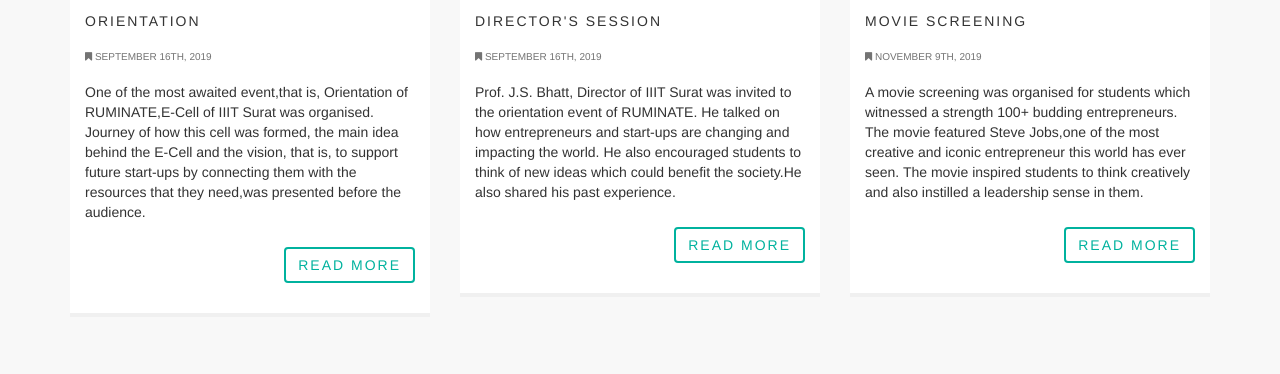
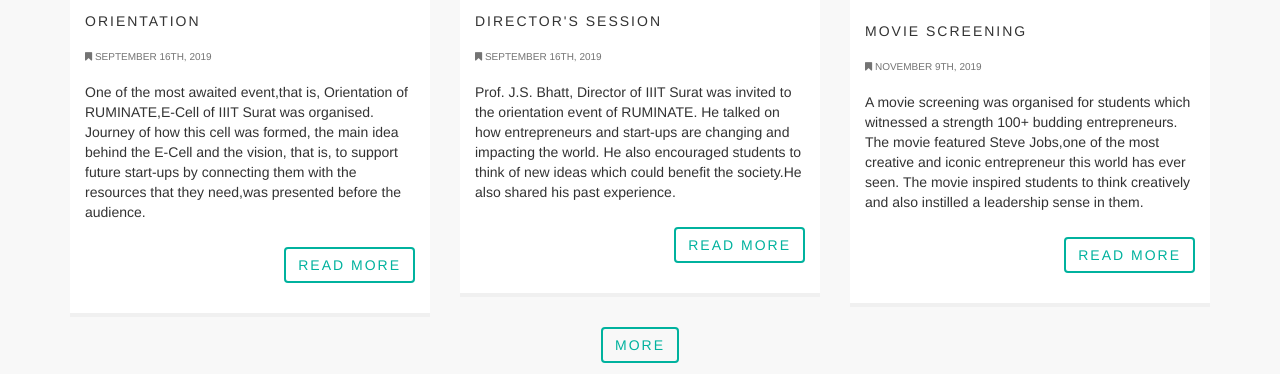
Before and after one commit to E-Cell-IIIT-Surat/Wall, a Django app: page / in a window 1280 px wide. Shown: the part 4350-4724 px from the top of the page. Run offline with Django 4.2, Linux system fonts and the light colour scheme; data comes from the database, SQL or seed files in the repository; some libraries are stand-ins or nearby versions.

Commit message:
shown / not shown functionality added
Database and CSS needs to be updated
Flex box after clicking on More is not proper , probably because different size of divs

```diff
--- a/static/style/css/style.css
+++ b/static/style/css/style.css
@@ -1,5 +1,9 @@
 @import url(http://fonts.googleapis.com/css?family=Lato:400,700,300&display=swap);
 
+#more-button {
+    display: block;
+    margin: 0 auto;
+}
 
 
 body {
--- a/templates/index.html
+++ b/templates/index.html
@@ -7,8 +7,6 @@
     <title>Ruminate</title>
     <link rel="apple-touch-icon" href="https://ik.imagekit.io/iqgqcaprmq/Ruminate_Logo_png-04_x0_ksBWZd.jpg">
     <link rel="stylesheet" type="text/css" href="{% static 'style/style.css' %}">
-    {% comment %} <link href="https://maxcdn.bootstrapcdn.com/bootstrap/4.5.2/css/bootstrap.min.css" rel="stylesheet"> {% endcomment %}
-
 </head>
 
 <!-- Header -->
@@ -280,7 +278,6 @@
                                     <!-- Quote 1 -->
                                     {% block list %}
                                         {% for event in upcomingEvents %}
-
                                         <div class="carousel-item item {% if forloop.first %}active{% endif %}">
                                             <h2>{{event.title}}</h2>
                                             <blockquote>
@@ -321,7 +318,7 @@
         </section>
 
   <section id="blog" class="white">
-            <div class="container">
+        <div class="container">
                 <div class="center gap fade-down section-heading">
                     <div class="gap"></div>
                     <h2 class="main-title">From The Past</h2>
@@ -329,7 +326,7 @@
                     <p>The golden and glittery wall of memories.</p>
                 </div>
                 <div class="gap"></div>
-                <div class="row">
+                <div class="row" id="event-cards">
                     <div class="col-md-4">
                         <div class="post">
                             <div class="post-img-content">
@@ -388,6 +385,8 @@
                             </div>
                         </div>
                     </div>
+
+                    <div class="gap"></div>
                     <div class="col-md-4">
                         <div class="post">
                             <div class="post-img-content">
@@ -417,95 +416,12 @@
                             </div>
                         </div>
                     </div>
-                </div>
+
                 <div class="gap"></div>
-                <div class="row">
-                    <div class="col-md-4">
-                        <div class="post">
-                            <div class="post-img-content">
-                                <img loading="lazy" src="https://ik.imagekit.io/iqgqcaprmq/portfolio/GD_6IZbLTOd1v.jpeg"
-                                    class="img-responsive lozad" />
-                                <div class="overlay">
-                                    <a class="preview btn btn-outlined btn-primary" href="#"><i
-                                            class="fa fa-link"></i></a>
-                                </div>
-                            </div>
-                            <div class="content">
-                                <h2 class="post-title">Group discussion</h2>
-                                <div class="author">
-                                    <i class="fa fa-bookmark"></i> <time datetime="2014-01-20">November 9th, 2019</time>
-                                </div>
-                                <div>
-                                    Around 100+ students participated in group discussion. Students were divided into
-                                    group and were given the task to come up with an idea that could be helpful to the
-                                    society. This event helped opened their creative side and allowed them to
-                                    ponder over solution to society's problem.
-                                </div>
-                                <div class="read-more-wrapper">
-                                    <a href="#" class="btn btn-outlined btn-primary">Read more</a>
-                                </div>
-                            </div>
-                        </div>
-                    </div>
-                    <div class="col-md-4">
-                        <div class="post">
-                            <div class="post-img-content">
-                                <img loading="lazy"
-                                    src="https://ik.imagekit.io/iqgqcaprmq/portfolio/team03_jBW_Db4iUf.jpeg"
-                                    class="img-responsive lozad" />
-                                <div class="overlay">
-                                    <a class="preview btn btn-outlined btn-primary" href="#"><i
-                                            class="fa fa-link"></i></a>
-                                </div>
-                            </div>
-                            <div class="content">
-                                <h2 class="post-title">Online Competition</h2>
-                                <div class="author">
-                                    <i class="fa fa-bookmark"></i> <time datetime="2014-01-20">October 22nd, 2019</time>
-                                </div>
-                                <div>
-                                    An online competition was conducted by RUMINATE in which students were asked to
-                                    submit their case studies related to entrepreneurship. The response we got was
-                                    overwhelming as we got around 50+ submissions on different topics.
-                                </div>
-                                <div class="read-more-wrapper">
-                                    <a href="#" class="btn btn-outlined btn-primary">Read more</a>
-                                </div>
-                            </div>
-                        </div>
-                    </div>
-                    <div class="col-md-4">
-                        <div class="post">
-                            <div class="post-img-content">
-                                <img loading="lazy"
-                                    src="https://ik.imagekit.io/iqgqcaprmq/portfolio/team05_RXWv_PEfMA.jpg"
-                                    class="img-responsive lozad" />
-                                <div class="overlay">
-                                    <a class="preview btn btn-outlined btn-primary" href="#"><i
-                                            class="fa fa-link"></i></a>
-                                </div>
-                            </div>
-                            <div class="content">
-                                <h2 class="post-title">Interactive Session</h2>
-                                <div class="author">
-                                    <i class="fa fa-bookmark"></i> <time datetime="2014-01-20">January 25th, 2020</time>
-                                </div>
-                                <div>
-                                    Mentorship is one of the most important part of entrepreneurship. The budding
-                                    entrepreneurs were given a direction and guidance by their senior counterparts. This
-                                    session witnessed questions like how to think out of the box, how to generate
-                                    contacts and many more.
-                                </div>
-                                <div class="read-more-wrapper">
-                                    <a href="#" class="btn btn-outlined btn-primary">Read more</a>
-                                </div>
-                            </div>
-                        </div>
-                    </div>
+
                     {%block past%}
                     {% for event in pastEvents%}
-
-                    <div class="col-md-4">
+                    <div class="col-md-4 {% if forloop.counter >= 1 %} hidden-cards{% endif %}">
                         <div class="post">
                             <div class="post-img-content">
                                 <img loading="lazy"
@@ -530,12 +446,20 @@
                             </div>
                         </div>
                     </div>
+
+
                     {% if forloop.counter|divisibleby:3 %}
                         <div class="gap"></div>
                     {% endif %}
                     {% endfor %}
                     {%endblock%}
+
+
                 </div>
+                <div class="center gap fade-down section-heading">
+                    <button id="more-button" class="btn btn-outlined btn-primary" onclick="toggleMore()">More</button>
+                </div>
+
                 <div id="teams" class="gap"></div>
                 <div class="gap"></div>
                 <div class="center gap fade-down section-heading">
@@ -544,7 +468,6 @@
                     <p>Alone we can do so little, together we can do so much.</p>
                 </div>
                 <div class="gap"></div>
-
                 <div id="meet-the-team" class="row desktop">
                     <div class="col-md-3 col-xs-4">
 
@@ -580,20 +503,24 @@
                         <div class="center team-member">
                             <div class="team-image">
                                 <img class="img-responsive lozad img-thumbnail bounce-in" loading="lazy"
-                                    src="https://ik.imagekit.io/iqgqcaprmq/team/yogesh_88Yi95lhuI.jpg" alt="">
+                                    src="https://ik.imagekit.io/iqgqcaprmq/team/nikhil_hCo-CSG5PX.jpeg" alt="">
                                 <div class="overlay">
                                     <a class="preview btn btn-outlined btn-primary"
-                                        href="https://ik.imagekit.io/iqgqcaprmq/team/yogesh_88Yi95lhuI.jpg"
+                                        href="https://ik.imagekit.io/iqgqcaprmq/team/nikhil_hCo-CSG5PX.jpeg"
                                         rel="prettyPhoto"><i class="fa fa-eye"></i></a>
                                 </div>
                             </div>
                             <div class="team-content fade-up">
-                                <h5>Yogesh Pandey<small class="role muted">Joint Secretary</small></h5>
-                                <p>Computer Science<br /> Dept.</p>
+                                <h5>Nikhil Vyas<small class="role muted">Secretary</small></h5>
+                                <p>Electronics and Communication Dept.</p>
+                                <a class="btn btn-social btn-facebook"
+                                    href="https://www.facebook.com/nikhil.vyas.9889"><i class="fa fa-facebook"></i></a>
                                 <a class="btn btn-social btn-google-plus"
-                                    href="https://mail.google.com/mail/u/?authuser=yogi.sam72@gmail.com"><i
-                                        class="fa fa-google-plus"></i></a> <a class="btn btn-social btn-linkedin"
-                                    href="https://www.linkedin.com/in/yogesh-pandey-61aa11190"><i
+                                    href="https://mail.google.com/mail/u/?authuser=nikhilvyas1998@gmail.com"><i
+                                        class="fa fa-google-plus"></i></a> <a class="btn btn-social btn-instagram"
+                                    href="https://www.instagram.com/nik.vyas_95_/"><i class="fa fa-instagram"></i></a>
+                                <a class="btn btn-social btn-linkedin"
+                                    href="https://www.linkedin.com/in/nikhil-vyas-4a1a81148/"><i
                                         class="fa fa-linkedin"></i></a>
                             </div>
                         </div>
@@ -636,19 +563,23 @@
                         <div class="center team-member">
                             <div class="team-image">
                                 <img class="img-responsive lozad img-thumbnail bounce-in" loading="lazy"
-                                    src="https://ik.imagekit.io/iqgqcaprmq/team/yogesh_88Yi95lhuI.jpg" alt="">
+                                    src="https://ik.imagekit.io/iqgqcaprmq/team/nikhil_hCo-CSG5PX.jpeg" alt="">
                                 <div class="overlay">
                                     <a class="preview btn btn-outlined btn-primary"
-                                        href="https://ik.imagekit.io/iqgqcaprmq/team/yogesh_88Yi95lhuI.jpg"
+                                        href="https://ik.imagekit.io/iqgqcaprmq/team/nikhil_hCo-CSG5PX.jpeg"
                                         rel="prettyPhoto"><i class="fa fa-eye"></i></a>
                                 </div>
                             </div>
                             <div class="team-content fade-up">
-                                <h5>Yogesh Pandey<small class="role muted">Joint Secretary</small></h5>
+                                <h5>Nikhil Vyas<small class="role muted">Secretary</small></h5>
+                                <a class="btn btn-social btn-facebook"
+                                    href="https://www.facebook.com/nikhil.vyas.9889"><i class="fa fa-facebook"></i></a>
                                 <a class="btn btn-social btn-google-plus"
-                                    href="https://mail.google.com/mail/u/?authuser=yogi.sam72@gmail.com"><i
-                                        class="fa fa-google-plus"></i></a> <a class="btn btn-social btn-linkedin"
-                                    href="https://www.linkedin.com/in/yogesh-pandey-61aa11190"><i
+                                    href="https://mail.google.com/mail/u/?authuser=nikhilvyas1998@gmail.com"><i
+                                        class="fa fa-google-plus"></i></a> <a class="btn btn-social btn-instagram"
+                                    href="https://www.instagram.com/nik.vyas_95_/"><i class="fa fa-instagram"></i></a>
+                                <a class="btn btn-social btn-linkedin"
+                                    href="https://www.linkedin.com/in/nikhil-vyas-4a1a81148/"><i
                                         class="fa fa-linkedin"></i></a>
                             </div>
                         </div>
@@ -656,7 +587,7 @@
                 </div>
 
                 <div class="read-more-wrapper">
-                    <a class="btn btn-outlined btn-primary" type="button" href="./team">
+                    <a class="btn btn-outlined btn-primary" type="button" href="#" style="margin-right: 50px;">
                         See whole team
                     </a>
                 </div>
@@ -697,28 +628,24 @@
                                         alt="">
                                 </div>
                                 <div class="media-body">
-                                    <span class="media-heading"><a href="https://www.facebook.com/ecell.iiits/">Facebook
-                                            <i class="fa fa-facebook"></i></a></span>
+                                    <span class="media-heading"><a href="https://www.facebook.com/ecell.iiits/">Facebook</a>
+                                            <i class="fa fa-facebook"></i></span>
                                     <span class="media-heading"><a
                                             href="https://www.instagram.com/ecell_iiits/">Instagram</a> <i
                                             class="fa fa-instagram"></i></span>
+                                            <span class="media-heading"><a href="https://www.linkedin.com/in/ruminate/">Linkedin </a>
+                                                <i class="fa fa-linkedin"></i></span>
                                 </div>
                             </div>
                             <div class="media">
-                                <div class="pull-left">
-                                    <img class="widget-img" loading="lazy"
-                                        src="https://i.ya-webdesign.com/images/linkedin-logo-png-transparent-background-3.png"
-                                        alt="">
-                                </div>
+                                <div class="pull-left"></div>
                                 <div class="media-body">
-                                    <span class="media-heading"><a href="https://www.linkedin.com/in/ruminate/">Linkedin
-                                            <i class="fa fa-linkedin"></i></a></span>
-                                    <small class="muted">Give us a Like!</small>
+
+                                    <medium class="muted">Give us a Like!</medium>
                                 </div>
                             </div>
                         </div>
                     </div>
-                    <!--/.col-md-3-->
 
                     <div class="col-md-3 col-sm-6">
                         <h4>Contact Us</h4>
@@ -731,7 +658,6 @@
                             +91-8078693503
                         </address>
                     </div>
-                    <!--/.col-md-3-->
                 </div>
             </div>
         </section>
@@ -757,5 +683,27 @@
         <script src="https://code.jquery.com/jquery-3.5.1.slim.min.js"></script>
         <script src="https://cdn.jsdelivr.net/npm/popper.js@1.16.0/dist/umd/popper.min.js"></script>
         <script src="https://maxcdn.bootstrapcdn.com/bootstrap/4.5.2/js/bootstrap.min.js"></script>
+        <script>
+            function toggleMore() {
+                var hiddenCards = document.getElementsByClassName("hidden-cards");
+                var moreButton = document.getElementById("more-button");
+
+                var hiddenCardsArray = Array.from(hiddenCards);
+
+                hiddenCardsArray.forEach(card => {
+                        if (card.style.display === "none" || card.style.display === "") {
+                            card.style.display = "block";
+                        } else {
+                            card.style.display = "none";
+                        }
+                    });
+
+                if (moreButton.innerHTML === "More") {
+                    moreButton.innerHTML = "Less";
+                } else {
+                    moreButton.innerHTML = "More";
+                }
+            }
+        </script>
 </body>
 </html>
```
Also changed, not shown: other parts of static/style/css/style.css (+5 -0 lines), db.sqlite3, eventList/migrations/0005_event_shown.py (added).
